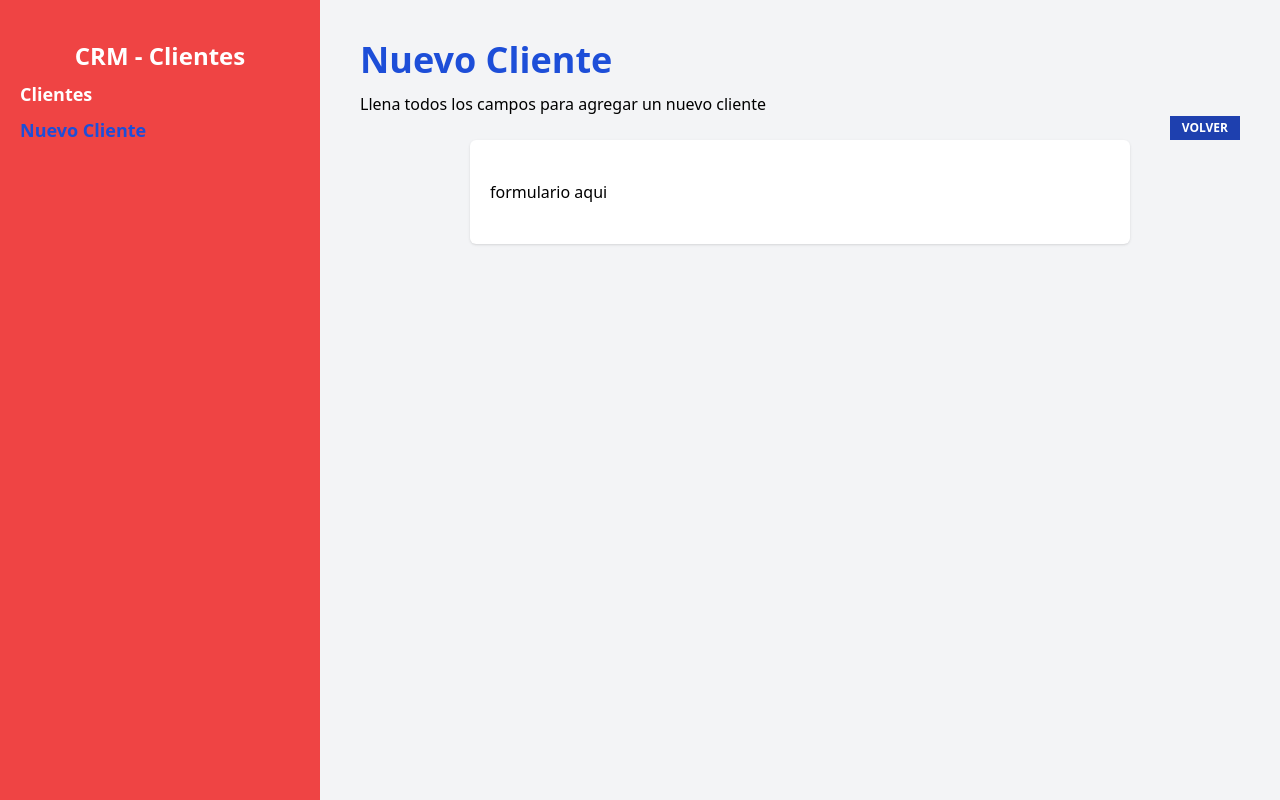
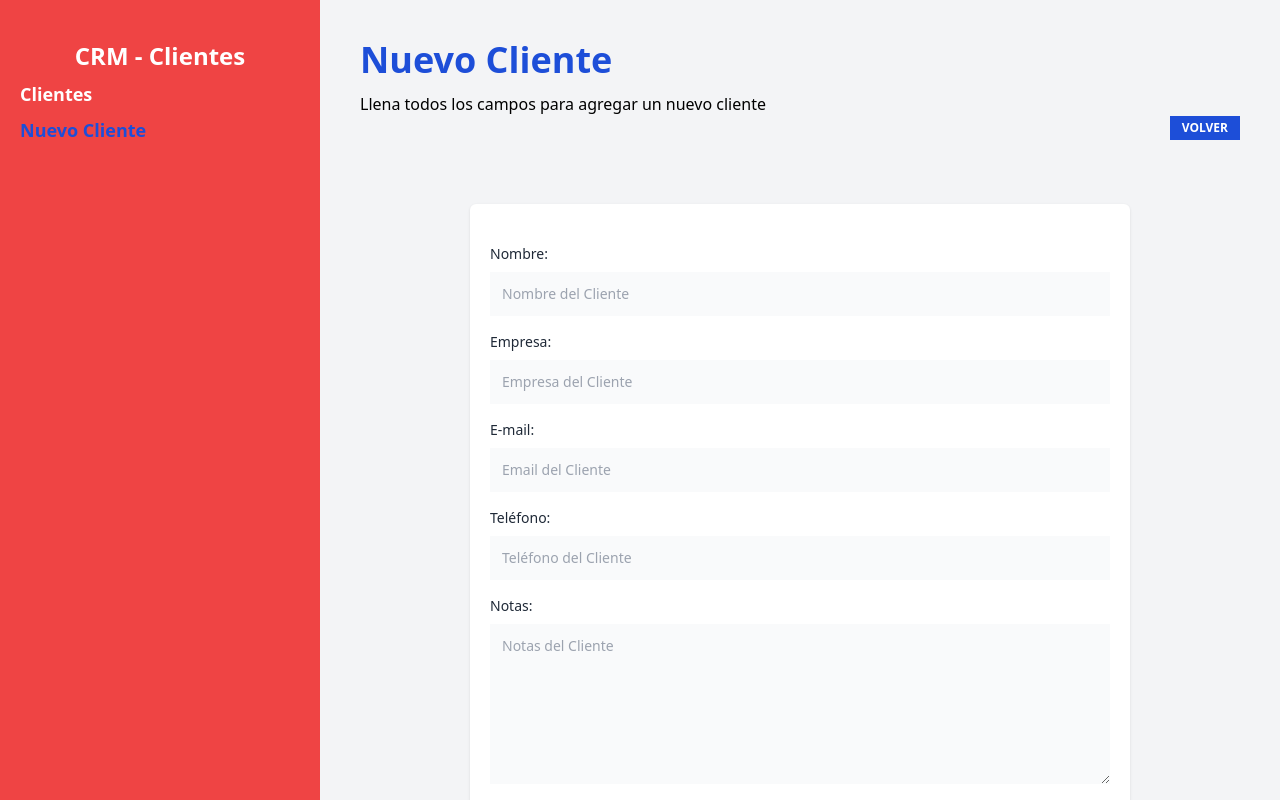
Before and after one commit to Noodle96/ReactPortfolio, a React (Vite) app in the folder crm/: page /clientes/nuevo in a window 1280 px wide. Built offline with nearby package versions, Linux system fonts and the light colour scheme.

Commit message:
Agregando el formulario

```diff
--- /dev/null
+++ b/crm/src/components/Formulario.jsx
@@ -0,0 +1,79 @@
+import { Fragment } from "react"
+
+const Formulario = ({cliente}) => {
+    return (
+        <Fragment >
+            <div className="mb-4 text-sm">
+                <label
+                    className="text-gray-800"
+                    htmlFor="nombre"
+                >Nombre:</label>
+                <input
+                    id="nombre"
+                    type="text"
+                    className="mt-2 block w-full p-3 bg-gray-50"
+                    placeholder="Nombre del Cliente"
+                    name="nombre"
+                />
+            </div>
+            <div className="mb-4 text-sm">
+                <label
+                    className="text-gray-800"
+                    htmlFor="empresa"
+                >Empresa:</label>
+                <input
+                    id="empresa"
+                    type="text"
+                    className="mt-2 block w-full p-3 bg-gray-50"
+                    placeholder="Empresa del Cliente"
+                    name="empresa"
+                />
+            </div>
+
+            <div className="mb-4 text-sm">
+                <label
+                    className="text-gray-800"
+                    htmlFor="email"
+                >E-mail:</label>
+                <input
+                    id="email"
+                    type="email"
+                    className="mt-2 block w-full p-3 bg-gray-50"
+                    placeholder="Email del Cliente"
+                    name="email"
+                />
+            </div>
+
+            <div className="mb-4 text-sm">
+                <label
+                    className="text-gray-800"
+                    htmlFor="telefono"
+                >Teléfono:</label>
+                <input
+                    id="telefono"
+                    type="tel"
+                    className="mt-2 block w-full p-3 bg-gray-50"
+                    placeholder="Teléfono del Cliente"
+                    name="telefono"
+                />
+            </div>
+
+            <div className="mb-4 text-sm">
+                <label
+                    className="text-gray-800"
+                    htmlFor="notas"
+                >Notas:</label>
+                <textarea
+                    as="textarea"
+                    id="notas"
+                    type="text"
+                    className="mt-2 block w-full p-3 bg-gray-50 h-40 align-self"
+                    placeholder="Notas del Cliente"
+                    name="notas"
+                />
+            </div>
+        </Fragment>
+    )
+}
+
+export default Formulario
--- a/crm/src/pages/ClienteNuevo.jsx
+++ b/crm/src/pages/ClienteNuevo.jsx
@@ -1,21 +1,32 @@
 import React, { Fragment } from 'react'
 import { useNavigate} from 'react-router-dom';
+import Formulario from '../components/Formulario';
+
 const ClienteNuevo = () => {
     const navigate = useNavigate();
     return (
         <Fragment>
             <h1 className="font-black text-4xl text-blue-700">Nuevo Cliente</h1>
             <p className="mt-3">Llena todos los campos para agregar un nuevo cliente</p>
+            {/* BOTON PARA REGRESAR AL INICIO */}
             <div className='flex justify-end'>
                 <button
-                    className='bg-blue-800 text-white px-3 py-1 font-bold uppercase text-xs'
+                    className='bg-blue-700 text-white px-3 py-1 font-bold uppercase text-xs'
                     onClick={ () => navigate('/')}
                 >
                     volver
                 </button>
             </div>
-            <div className='bg-white shadow rounded-md md:w-3/4 mx-auto px-5 py-10'>
-                <p>formulario aqui</p>
+            {/* FORMULARIO */}
+            <div className='bg-white shadow rounded-md md:w-3/4 mx-auto px-5 py-10 mt-16 '>
+                <form>
+                    <Formulario />
+                    <input
+                        type = "submit"
+                        className = 'mt-5 w-full bg-blue-700 p-3 font-bold uppercase text-white text-sm'
+                        value = "Registrar Cliente"
+                    />
+                </form>
             </div>
         </Fragment>
     )
--- a/crm/src/pages/Index.jsx
+++ b/crm/src/pages/Index.jsx
@@ -54,6 +54,7 @@ const Index = () => {
         <Fragment>
             <h1 className="font-black text-4xl text-blue-700">Clientes</h1>
             <p className="mt-3">Administra tus Clientes</p>
+            {/* BOTON PARA IR A CREAR UN NUEVO CLIENTE */}
             <div className='flex justify-end'>
                 <button
                     className='bg-green-500  text-white px-3 py-1 font-bold uppercase text-xs'
```
